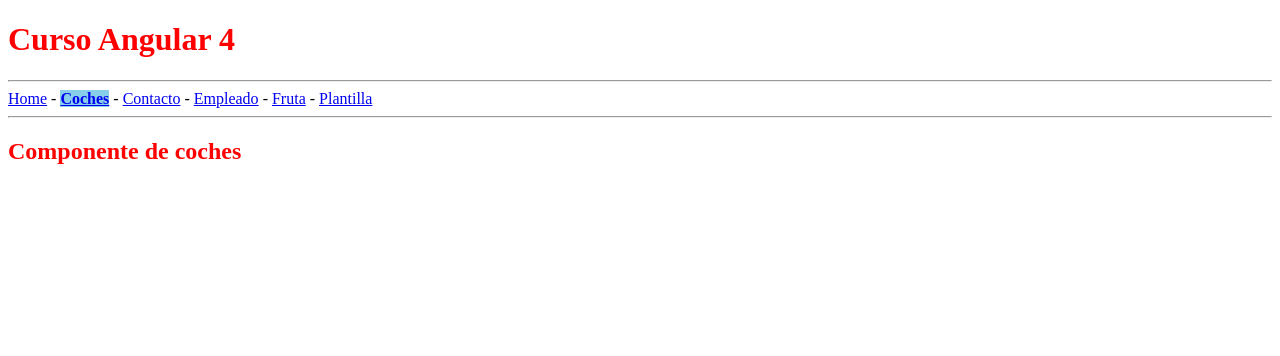
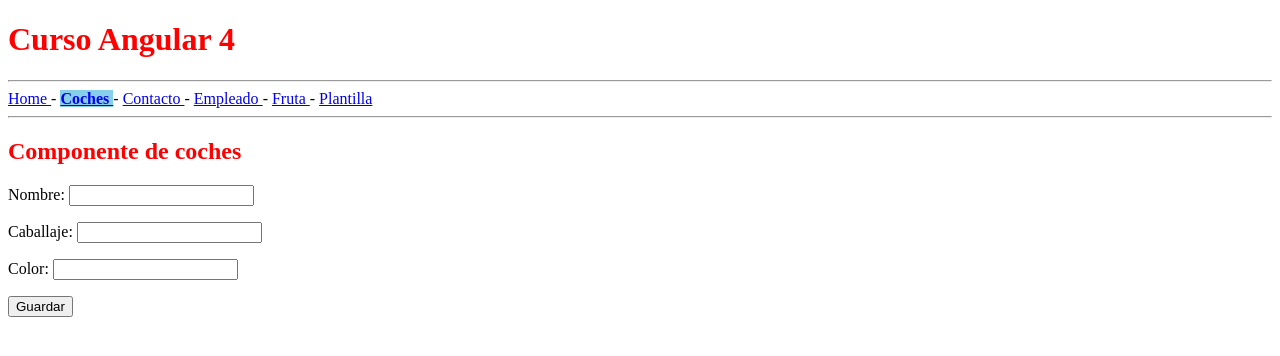
Before and after one commit to Jeisson-Gomez/curso-angular4, an Angular app: page /Coches in a window 1280 px wide. Shown: the top 356 px of the page. Built offline with nearby package versions, Linux system fonts and the light colour scheme.

Commit message:
Actualizacion del proyecto

```diff
--- a/src/app/coches/coches.component.html
+++ b/src/app/coches/coches.component.html
@@ -1,3 +1,22 @@
 <h1>
     <strong>Componente de coches</strong>
 </h1>
+
+<form #formCoche="ngForm">
+    <p>
+        <label for="">Nombre: </label>
+        <input type="text">
+    </p>
+
+    <p>
+        <label for="">Caballaje: </label>
+        <input type="text">
+    </p>
+
+    <p>
+        <label for="">Color: </label>
+        <input type="text">
+    </p>
+
+    <input type="submit" value="Guardar">
+</form>
--- a/src/app/coches/coches.component.ts
+++ b/src/app/coches/coches.component.ts
@@ -6,4 +6,10 @@ import { Coche } from "./coche";
     templateUrl: './coches.component.html'
 })
 
-export class CochesComponent{}
+export class CochesComponent{
+    public coche: Coche;
+
+    constructor(){
+        this.coche = new Coche("", "", "");
+    }
+}
```
Also changed, not shown: src/app/app.component.html (+19 -6 lines).
